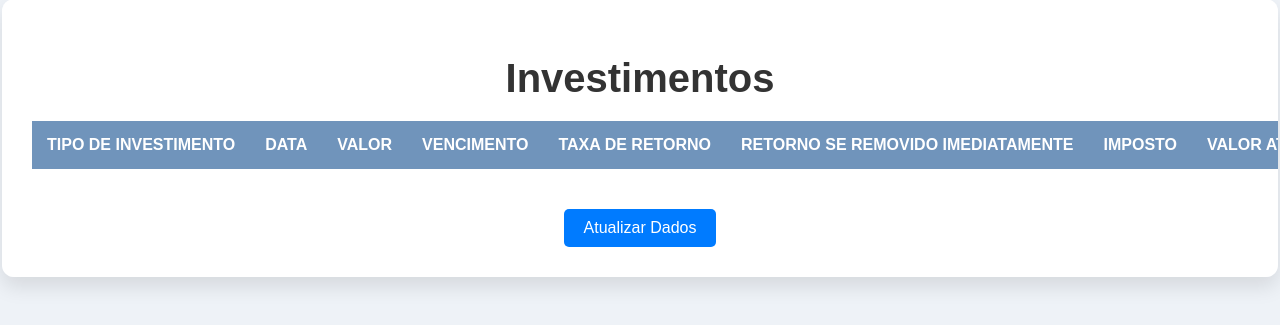
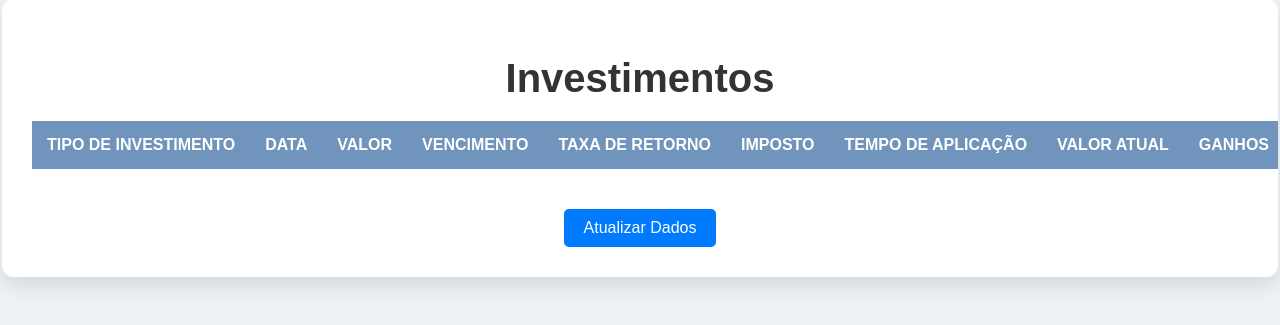
Before and after one commit to pcmoraesmenezes/Django-Project-Inv, a Django app: template investimentos/myapp/templates/myapp/data.html in a window 1280 px wide. Shown: the part 262-587 px from the top of the page. Run offline with Django 3.2, Linux system fonts and the light colour scheme; the template is opened without the code that fills it, so the values that code supplies are empty.

Commit message:
:pencil: chore: Alterando a ordem de exibição das tableas

```diff
--- a/investimentos/myapp/templates/myapp/data.html
+++ b/investimentos/myapp/templates/myapp/data.html
@@ -18,10 +18,9 @@
                     <th>Valor</th>
                     <th>Vencimento</th>
                     <th>Taxa de Retorno</th>
-                    <th>Retorno se Removido Imediatamente</th>
                     <th>Imposto</th>
+                    <th>Tempo de Aplicação</th>
                     <th>Valor Atual</th>
-                    <th>Tempo de Aplicação</th>
                     <th>Ganhos</th>
                 </tr>
             </thead>
```
